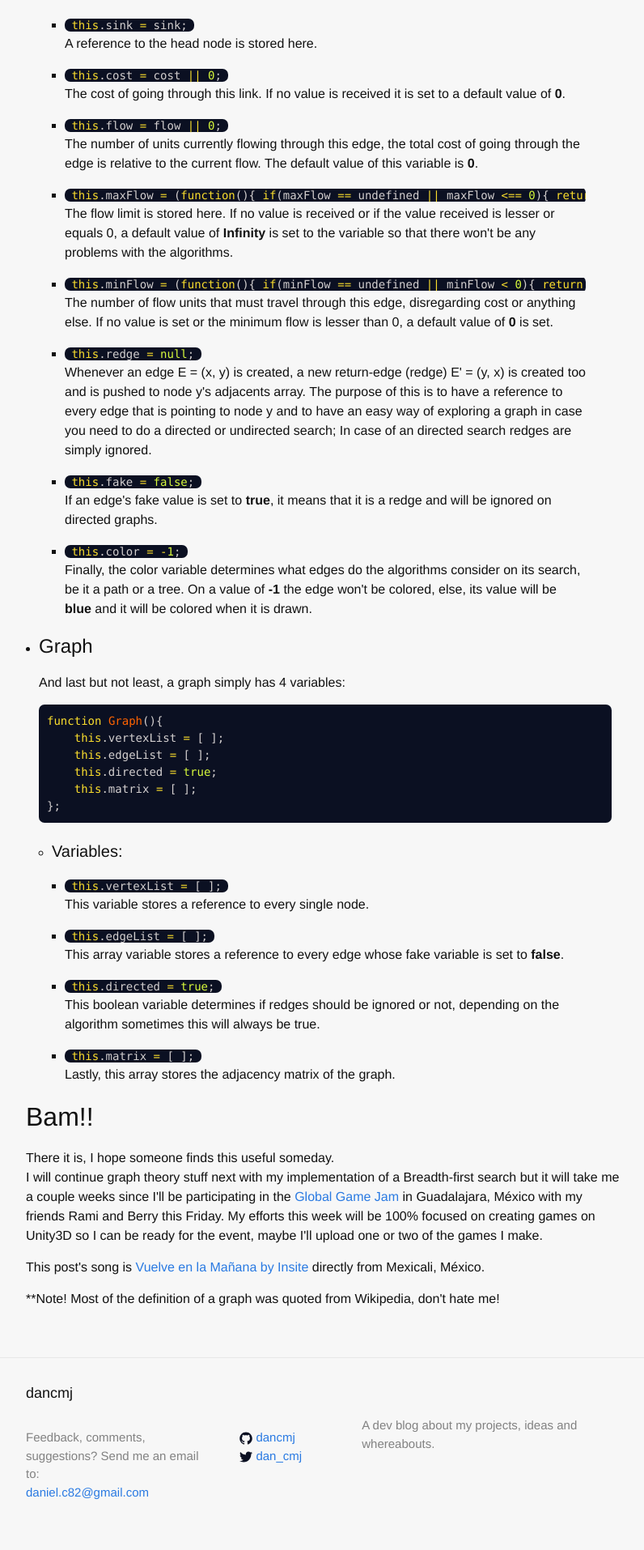
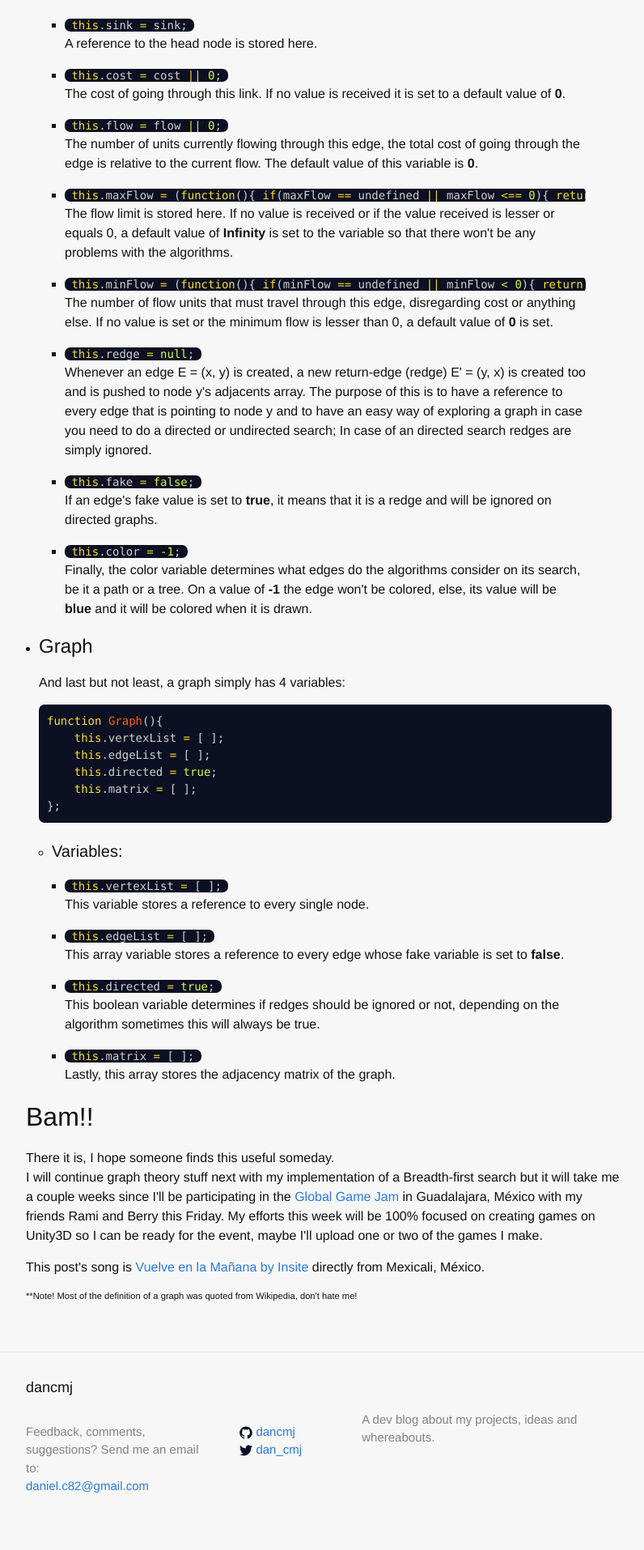
Before and after one commit to dancmj/dancmj.github.io, a Jekyll site: the page built from _posts/2015-01-19-network-analysis_implementation.html, in a window 1280 px wide. Shown: the part 3006-4920 px from the top of the page at 81% size, without its empty margins (238-1034 px from the left). Built offline with Jekyll 4.4.1, drawn with Linux system fonts in a browser that asks for light colours; nearby versions of some CDN libraries.

Commit message:
Added a .note class

```diff
--- a/_sass/_base.scss
+++ b/_sass/_base.scss
@@ -208,3 +208,7 @@ blockquote {
 }
 
 ul { margin: 1em; }
+.note {
+    font-size: .7em;
+//    line-height: 10%;
+}
```
